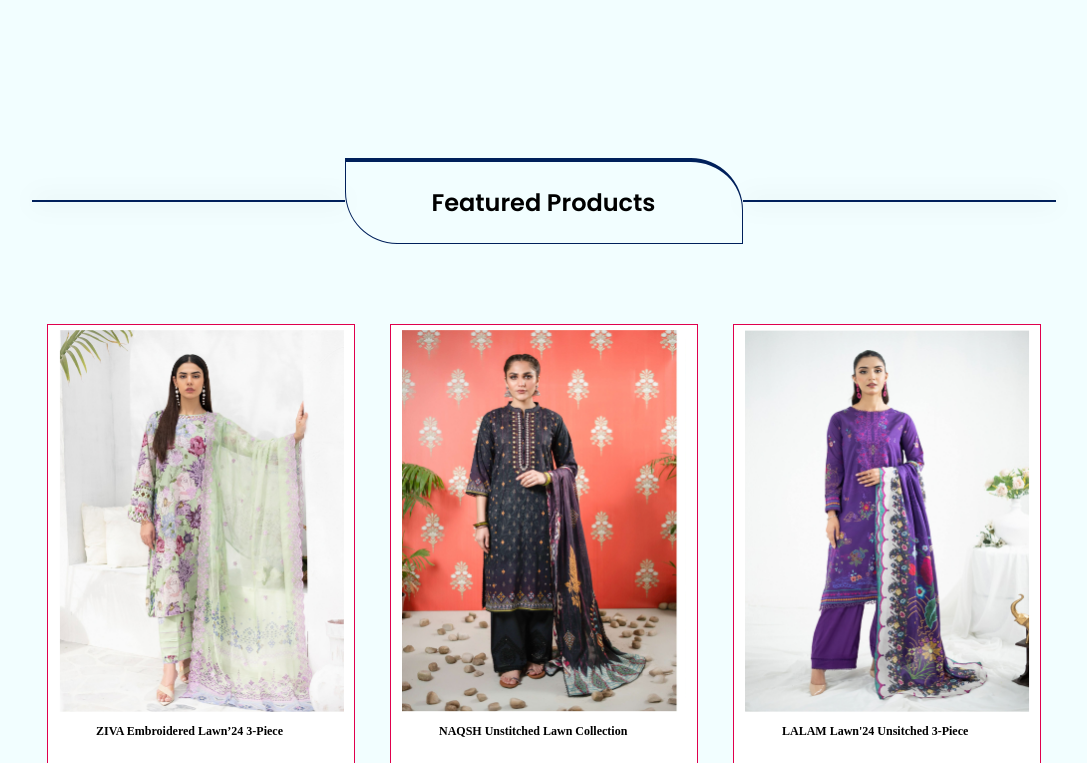
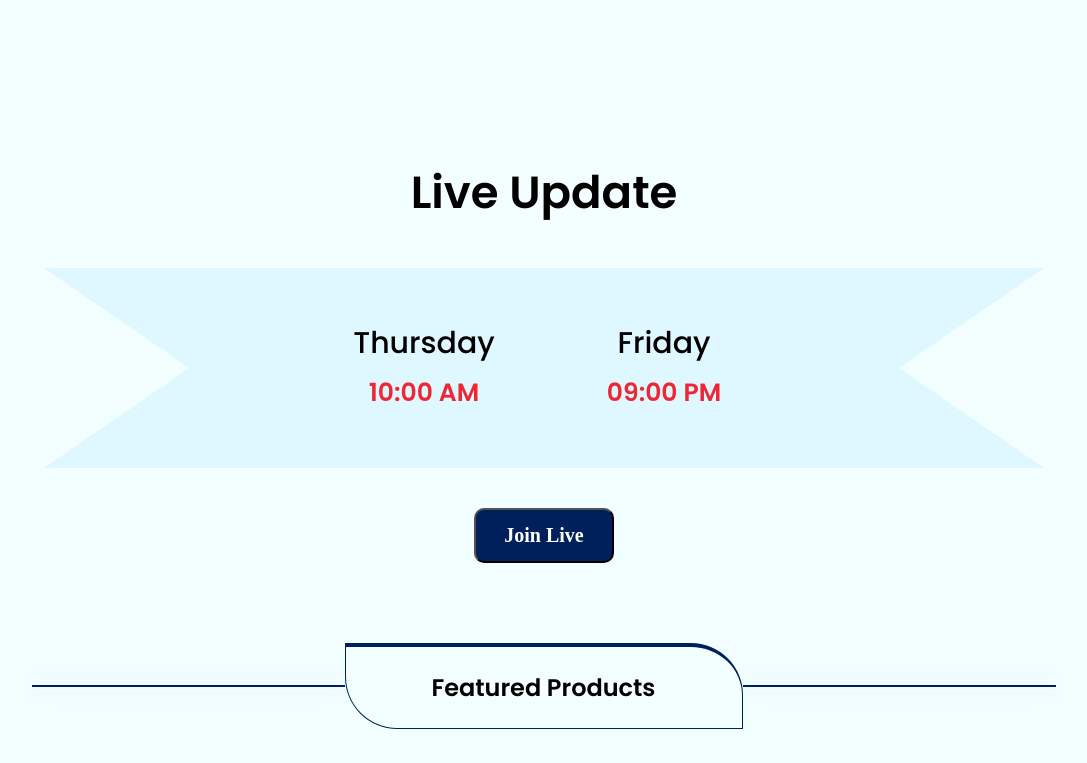
Before and after one commit to Shad-Islam/falakmart_frontend, a React (Create React App) app: page / in a window 1280 px wide. Shown: the part 2032-2795 px from the top of the page, without its empty margins (96-1183 px from the left). Built offline with nearby package versions, Linux system fonts and the light colour scheme.

Commit message:
Live Update section done

```diff
--- a/src/pages/home/Home.js
+++ b/src/pages/home/Home.js
@@ -7,6 +7,7 @@ import ImageSlider from "./image Slider/ImageSlider";
 import FeaturedProducts from "./featured-product/FeaturedProducts";
 import DiscountSection from "./discount section/DiscountSection";
 import Footer from "../../components/Footer";
+import LiveUpdate from "./live-update/LiveUpdate";
 
 function Home() {
   return (
@@ -20,6 +21,7 @@ function Home() {
       </div>
       {/* title box end */}
       <ImageSlider />
+      <LiveUpdate />
       <FeaturedProducts />
       <DiscountSection />
       <Footer />
--- /dev/null
+++ b/src/pages/home/live-update/LiveUpdate.css
@@ -0,0 +1,94 @@
+#live-update-container {
+  margin: 80px 0;
+  display: flex;
+  flex-direction: column;
+  align-items: center;
+  justify-content: center;
+  gap: 40px;
+}
+
+#live-update {
+  width: 270px;
+  height: 70px;
+  display: flex;
+  justify-content: center;
+  align-items: center;
+  font-family: Poppins;
+  font-size: 45px;
+  color: #000000;
+  font-weight: 600;
+}
+
+#recent-live {
+  width: 1000px;
+  height: 200px;
+  background: #c0eaff66;
+  display: flex;
+}
+
+#left-triangle {
+  width: 0;
+  height: 0;
+  border-bottom: 100px solid transparent;
+  border-top: 100px solid transparent;
+  border-left: 145px solid #f2feff;
+}
+
+#rectangle {
+  width: 710px;
+  height: 200px;
+  display: flex;
+  justify-content: center;
+  gap: 40px;
+}
+
+.date-time {
+  width: 200px;
+  height: 100%;
+  display: flex;
+  flex-direction: column;
+  justify-content: center;
+}
+
+.date-time .date {
+  width: 100%px;
+  height: 50px;
+  font-family: Poppins;
+  font-weight: 500;
+  line-height: 45px;
+  font-size: 30px;
+  color: black;
+  display: flex;
+  justify-content: center;
+  align-items: center;
+}
+.date-time .time {
+  width: 100%px;
+  height: 50px;
+  display: flex;
+  justify-content: center;
+  align-items: center;
+  font-family: Poppins;
+  font-weight: 600;
+  line-height: 38px;
+  font-size: 25px;
+  color: #ee2737;
+}
+#right-trinagle {
+  width: 0;
+  height: 0;
+  border-bottom: 100px solid transparent;
+  border-top: 100px solid transparent;
+  border-right: 145px solid #f2feff;
+}
+
+#join-live-btn {
+  width: 140px;
+  height: 55px;
+  border-radius: 10px;
+  background: #00205b;
+  color: white;
+  font-family: Poppines;
+  font-size: 20px;
+  font-weight: 600;
+}
--- /dev/null
+++ b/src/pages/home/live-update/LiveUpdate.jsx
@@ -0,0 +1,27 @@
+import React from "react";
+import "./LiveUpdate.css";
+
+export default function LiveUpdate() {
+  return (
+    <div className="container">
+      <div id="live-update-container">
+        <div id="live-update">Live Update</div>
+        <div id="recent-live">
+          <div id="left-triangle"></div>
+          <div id="rectangle">
+            <div className="date-time">
+              <div className="date">Thursday </div>
+              <div className="time"> 10:00 AM</div>
+            </div>
+            <div className="date-time">
+              <div className="date">Friday </div>
+              <div className="time"> 09:00 PM</div>
+            </div>
+          </div>
+          <div id="right-trinagle"></div>
+        </div>
+        <button id="join-live-btn">Join Live</button>
+      </div>
+    </div>
+  );
+}
```
